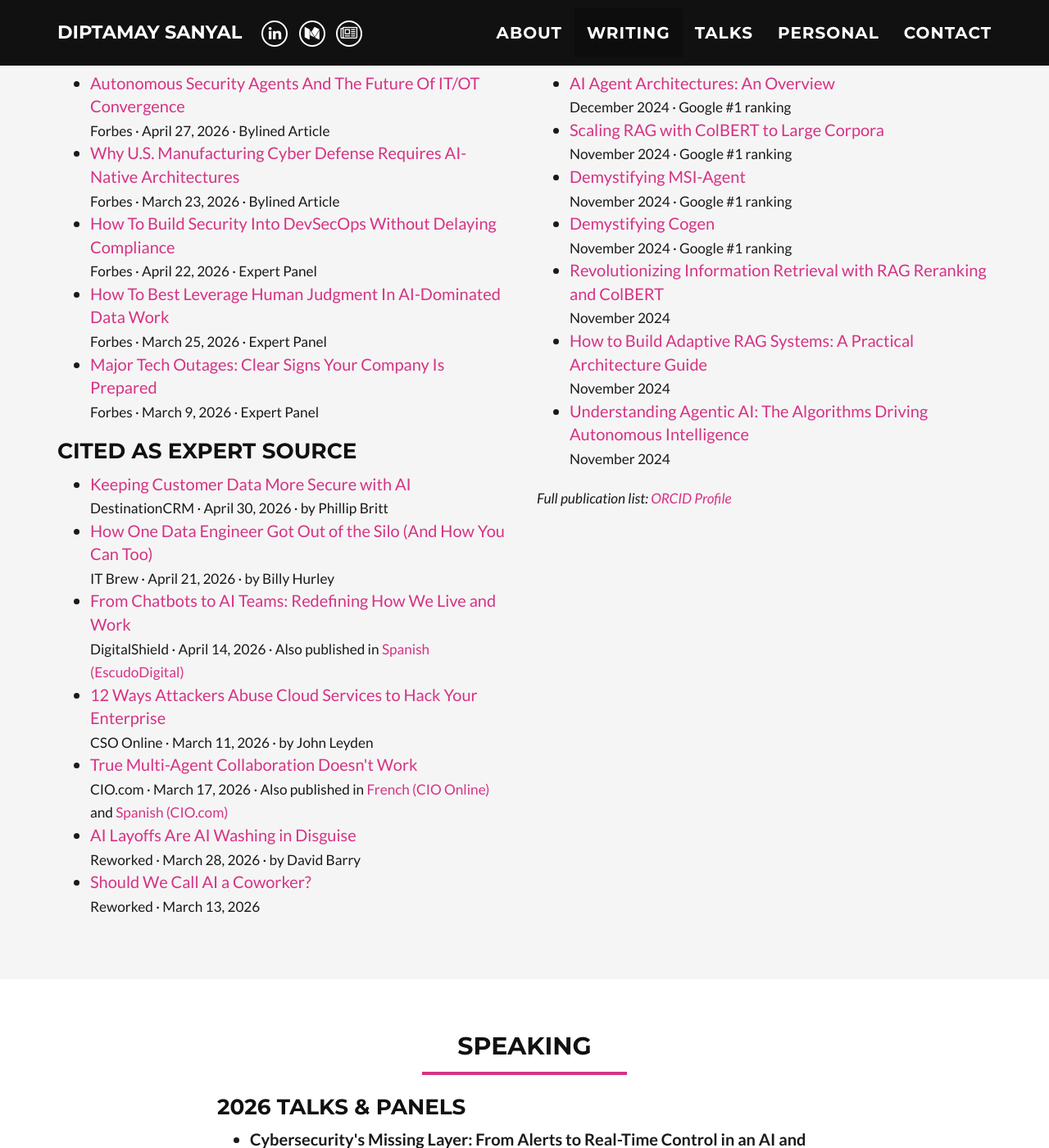
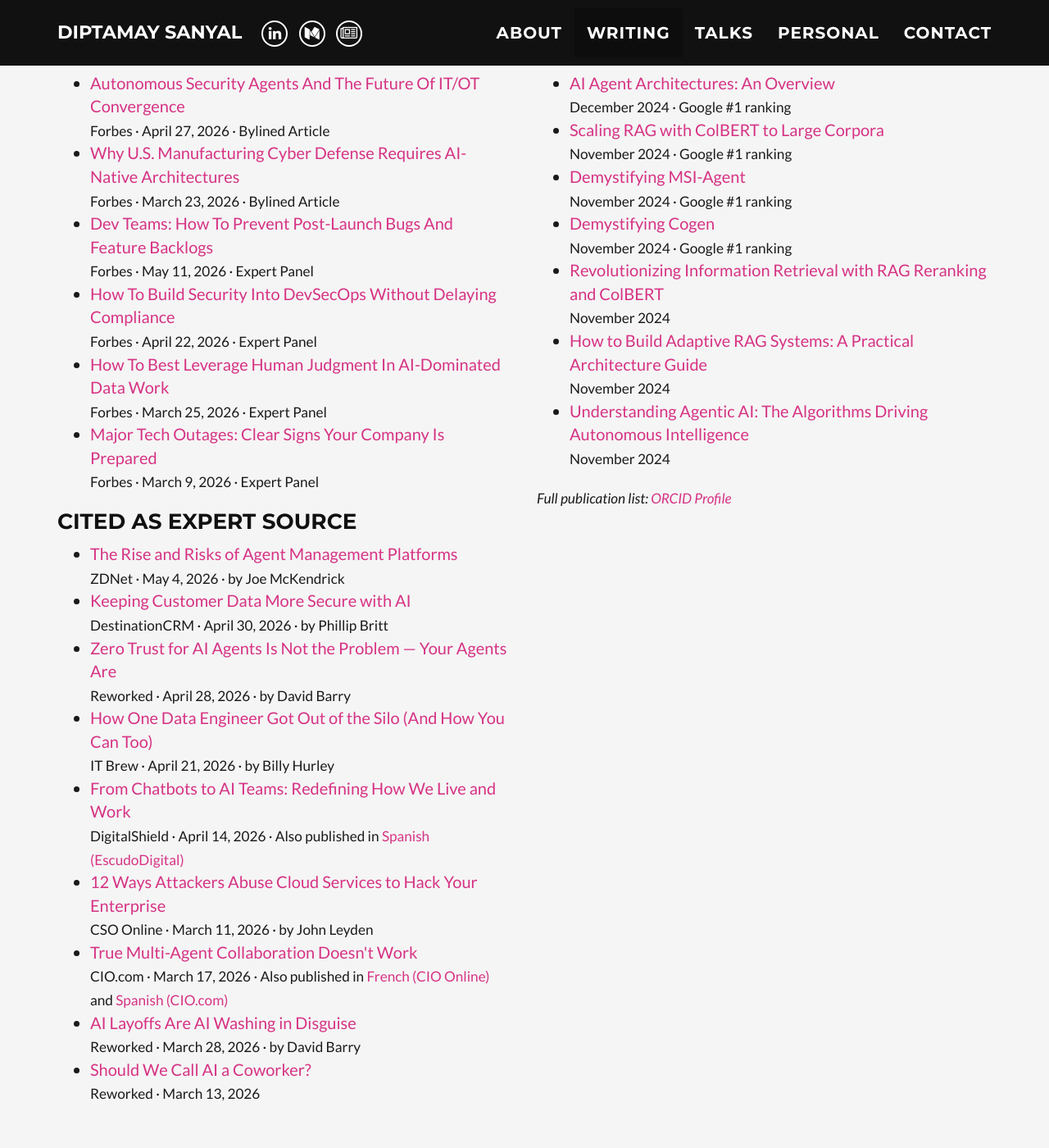
Before and after one commit to diptamay/diptamay.github.io, a Jekyll site: the page built from index.html, in a window 1280 px wide and 1400 px high, scrolled down 1586 px. Shown: the whole window at 82% size. Built offline with Jekyll 4.4.1, drawn with Linux system fonts in a browser that asks for light colours.

Commit message:
New articles

```diff
--- a/_includes/publications.html
+++ b/_includes/publications.html
@@ -19,6 +19,10 @@
             <small>Forbes &middot; March 23, 2026 &middot; Bylined Article</small>
           </li>
           <li>
+            <a href="https://www.forbes.com/councils/forbestechcouncil/2026/05/11/dev-teams-how-to-prevent-post-launch-bugs-and-feature-backlogs/" target="_blank">Dev Teams: How To Prevent Post-Launch Bugs And Feature Backlogs</a><br/>
+            <small>Forbes &middot; May 11, 2026 &middot; Expert Panel</small>
+          </li>
+          <li>
             <a href="https://www.forbes.com/councils/forbestechcouncil/2026/04/22/how-to-build-security-into-devsecops-without-delaying-compliance/" target="_blank">How To Build Security Into DevSecOps Without Delaying Compliance</a><br/>
             <small>Forbes &middot; April 22, 2026 &middot; Expert Panel</small>
           </li>
@@ -35,8 +39,16 @@
         <h3>Cited as Expert Source</h3>
         <ul>
           <li>
+            <a href="https://www.zdnet.com/article/the-rise-and-risks-of-agent-management-platforms/" target="_blank">The Rise and Risks of Agent Management Platforms</a><br/>
+            <small>ZDNet &middot; May 4, 2026 &middot; by Joe McKendrick</small>
+          </li>
+          <li>
             <a href="https://www.destinationcrm.com/Articles/Editorial/Magazine-Features/Keeping-Customer-Data-More-Secure-with-AI-174605.aspx" target="_blank">Keeping Customer Data More Secure with AI</a><br/>
             <small>DestinationCRM &middot; April 30, 2026 &middot; by Phillip Britt</small>
+          </li>
+          <li>
+            <a href="https://www.reworked.co/information-management/zero-trust-for-ai-agents-is-not-the-problem-your-agents-are/" target="_blank">Zero Trust for AI Agents Is Not the Problem — Your Agents Are</a><br/>
+            <small>Reworked &middot; April 28, 2026 &middot; by David Barry</small>
           </li>
           <li>
             <a href="https://www.itbrew.com/stories/2026/04/21/how-one-data-engineer-got-out-of-the-silo-and-how-you-can-too" target="_blank">How One Data Engineer Got Out of the Silo (And How You Can Too)</a><br/>
```
